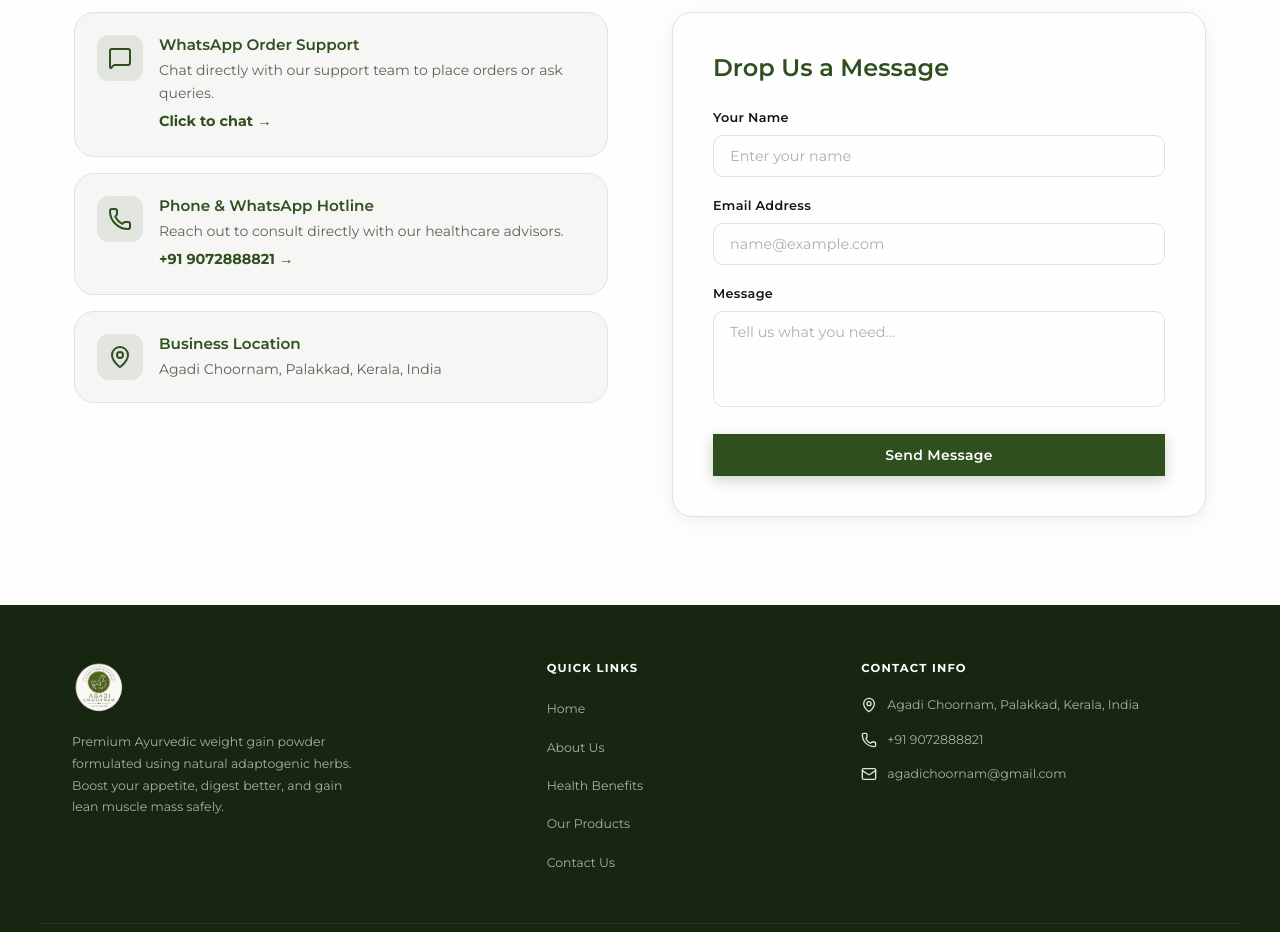
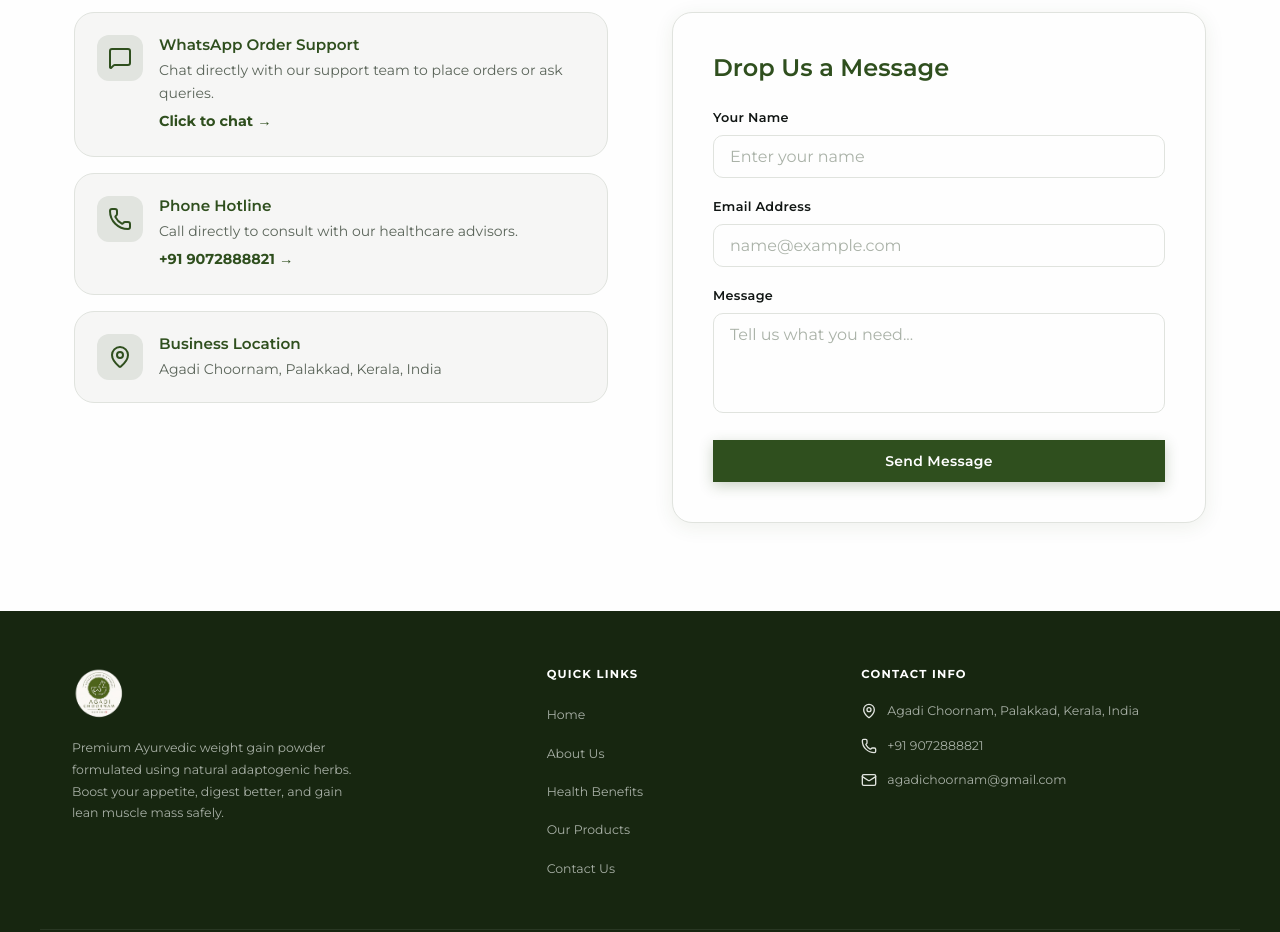
Before and after one commit to dapps-git/AGATHI, a React (Vite) app in the folder frontend/: page / in a window 1280 px wide. Shown: the part 3420-4352 px from the top of the page. Built offline with nearby package versions, Linux system fonts and the light colour scheme; no server answers.

Commit message:
fix: call buttons use tel: links + fix iPhone input zoom (font-size 16px) + touch-action

```diff
--- a/frontend/src/components/Footer.jsx
+++ b/frontend/src/components/Footer.jsx
@@ -60,9 +60,7 @@ const Footer = () => {
             <li>
               <Phone size={16} className="footer-contact-icon" />
               <a
-                href="https://wa.me/919072888821?text=Hello,%20I'd%20like%20to%20place%20an%20order%20for%20Agadi%20Choornam."
-                target="_blank"
-                rel="noopener noreferrer"
+                href="tel:+919072888821"
               >
                 +91 9072888821
               </a>
--- a/frontend/src/index.css
+++ b/frontend/src/index.css
@@ -43,7 +43,8 @@ h1, h2, h3, h4, h5, h6 {
 }
 p { font-weight: 400; }
 a { color: inherit; text-decoration: none; transition: var(--transition); }
-button { font-family: var(--font); cursor: pointer; border: none; background: none; outline: none; transition: var(--transition); font-style: normal; }
+button { font-family: var(--font); cursor: pointer; border: none; background: none; outline: none; transition: var(--transition); font-style: normal; touch-action: manipulation; }
+a { touch-action: manipulation; }
 input, textarea, select {
   font-family: var(--font);
   font-weight: 400;
@@ -52,7 +53,8 @@ input, textarea, select {
   padding: 11px 16px;
   border: 1.5px solid var(--border-color);
   border-radius: var(--radius-md);
-  font-size: 0.9rem;
+  /* 16px minimum prevents iOS Safari auto-zoom on focus */
+  font-size: 16px;
   background: var(--bg-color);
   color: var(--text-color);
   transition: var(--transition);
--- a/frontend/src/pages/Home.jsx
+++ b/frontend/src/pages/Home.jsx
@@ -165,7 +165,7 @@ const Home = () => {
                 <span>Order Now</span>
                 <ArrowRight size={18} />
               </button>
-              <a href="https://wa.me/919072888821?text=Hello,%20I'd%20like%20to%20consult%20an%20expert%20about%20Agadi%20Choornam." className="btn btn-outline" target="_blank" rel="noopener noreferrer">
+              <a href="tel:+919072888821" className="btn btn-outline">
                 <Phone size={18} />
                 <span>Call Expert</span>
               </a>
@@ -384,13 +384,13 @@ const Home = () => {
                 </div>
               </a>
 
-              <a href="https://wa.me/919072888821?text=Hello,%20I'd%20like%20to%20consult%20an%20expert%20about%20Agadi%20Choornam." target="_blank" rel="noopener noreferrer" className="contact-card">
+              <a href="tel:+919072888821" className="contact-card">
                 <div className="contact-icon-wrapper">
                   <Phone size={24} />
                 </div>
                 <div className="contact-details">
-                  <h4>Phone & WhatsApp Hotline</h4>
-                  <p>Reach out to consult directly with our healthcare advisors.</p>
+                  <h4>Phone Hotline</h4>
+                  <p>Call directly to consult with our healthcare advisors.</p>
                   <strong style={{ color: 'var(--primary-green)', fontSize: '0.9rem', display: 'block', marginTop: '6px' }}>+91 9072888821 &rarr;</strong>
                 </div>
               </a>
@@ -459,7 +459,7 @@ const Home = () => {
       </section>
 
       {/* Floating Call Button */}
-      <a href="https://wa.me/919072888821?text=Hello,%20I'd%20like%20to%20place%20an%20order%20for%20Agadi%20Choornam." target="_blank" rel="noopener noreferrer" className="floating-call" aria-label="Call Support Now">
+      <a href="tel:+919072888821" className="floating-call" aria-label="Call Support Now">
         <Phone size={20} />
       </a>
 
```
